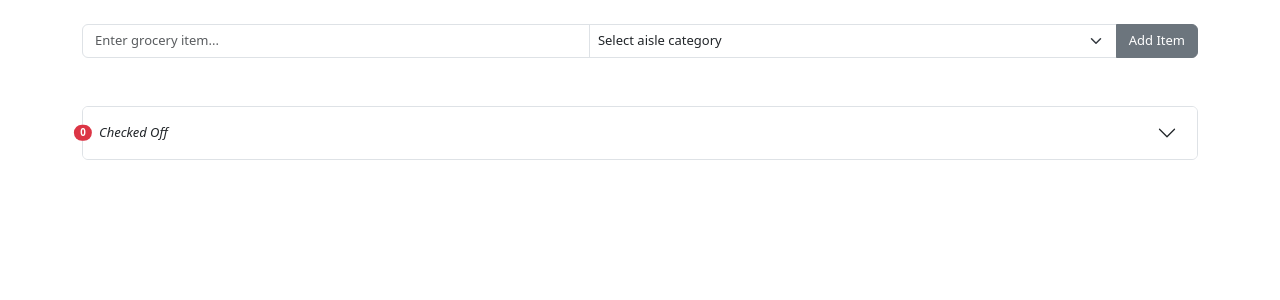
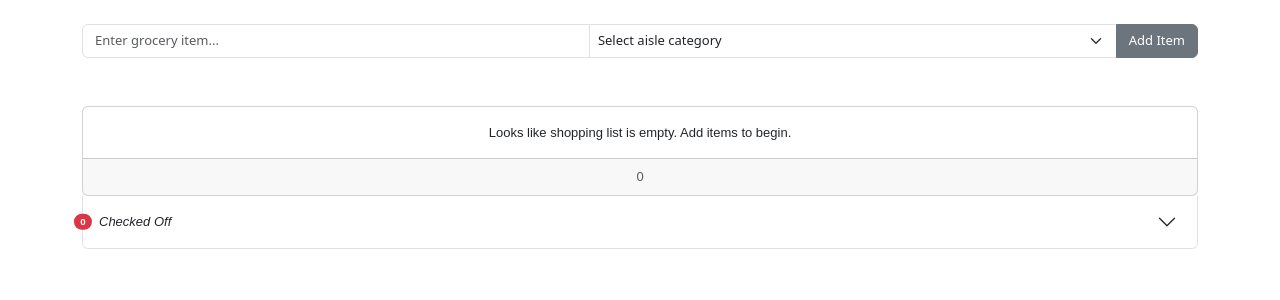
Before and after one commit to prabinkc2046/taskmanagerwithReact, a React (Create React App) app: page / in a window 1280 px wide. Shown: the top 300 px of the page. Built offline with nearby package versions, Linux system fonts and the light colour scheme.

Commit message:
also provide the idean to user when the last shopping was done whe the shopping list is empty.

```diff
--- a/src/ListTask.js
+++ b/src/ListTask.js
@@ -16,7 +16,8 @@ export default function ListTask({
   activeAccordion,
 }) {
   const [sortedCategory, setSortedCategory] = useState([]);
-  // const [activeAccordion, setActiveAccordion] = useState(null);
+  const [lastEmptyTaskTime, setLastEmptyTaskTime] = useState(null);
+  const [daysSinceLastEmptyTask, setDaysSinceLastEmptyTask] = useState(null);
   const categories = Array.from(new Set(sortedCategory.map(task => task.category)));
 
   useEffect(() => {
@@ -24,20 +25,28 @@ export default function ListTask({
   }, [incompletedTask]);
 
   function processTasks(incompletedTasks) {
-    // Step 1: Filter the items to get the highest task_id for each category
     const categoryTasks = {};
     incompletedTasks.forEach(task => {
       if (!categoryTasks[task.category] || task.task_id > categoryTasks[task.category].task_id) {
         categoryTasks[task.category] = { category: task.category, task_id: task.task_id };
       }
     });
+    const sortedCategoryTasks = Object.values(categoryTasks).sort((a, b) => b.task_id - a.task_id);
+    setSortedCategory(sortedCategoryTasks);
 
-    // Step 2: Sort the categoryTasks array based on decreasing order of task_id
-    const sortedCategoryTasks = Object.values(categoryTasks).sort((a, b) => b.task_id - a.task_id);
-    // return sortedCategoryTasks;
-    setSortedCategory(sortedCategoryTasks);
-  };
+    if (incompletedTasks.length === 0) {
+      setLastEmptyTaskTime(new Date());
+    }
+  }
 
+  useEffect(() => {
+    if (lastEmptyTaskTime) {
+      const currentDate = new Date();
+      const differenceInTime = Math.abs(currentDate - lastEmptyTaskTime);
+      const differenceInDays = Math.ceil(differenceInTime / (1000 * 60 * 60 * 24));
+      setDaysSinceLastEmptyTask(differenceInDays);
+    }
+  }, [lastEmptyTaskTime]);
 
   const handlePurchasedTask = (id) => {
     handleCompletedTask(id);
@@ -46,13 +55,6 @@ export default function ListTask({
   const handleIncompleteTaskClick = (id) => {
     handleTaskCompleteStatus(id);
   };
-
-  // const toggleAccordion = (category) => {
-  //   setActiveAccordion(prevCategory => (prevCategory === category ? null : category));
-
-  //   // remove the suggestion in case user clicks on the add task and do not add task
-  //   removeSuggestion();
-  // };
 
   const handleMoveToPurchased = (id) => {
     handleCompletedTask(id);
@@ -63,7 +65,7 @@ export default function ListTask({
   };
 
   return (
-    <div className="container mt-5">
+    <div style={{ fontFamily: 'Arial, sans-serif' }}className="container mt-5">
       <div className="accordion" id="accordionFlushExample">
         {categories.map((category, index) => (
           <div className="accordion-item" key={index}>
@@ -112,6 +114,22 @@ export default function ListTask({
             </div>
           </div>
         ))}
+
+        {/* This section will appear when there are no items in the list */}
+        {incompletedTask.length === 0 && (
+          <div style={{fontSize:'small'}} className="card text-center ">
+          <div  className="card-body">
+            {incompletedTask.length === 0 ? (
+              <p className='card-text'>Looks like shopping list is empty. Add items to begin.</p>
+            ) : (
+              <h5 className="card-title">Special title treatment</h5>
+            )}
+          </div>
+          <div className="card-footer text-body-secondary">
+            {daysSinceLastEmptyTask && `Last shopping ${daysSinceLastEmptyTask} days ago`}
+          </div>
+        </div>
+        )}
 
         {/* Code for Purchased category */}
         <div className="accordion-item">
```
